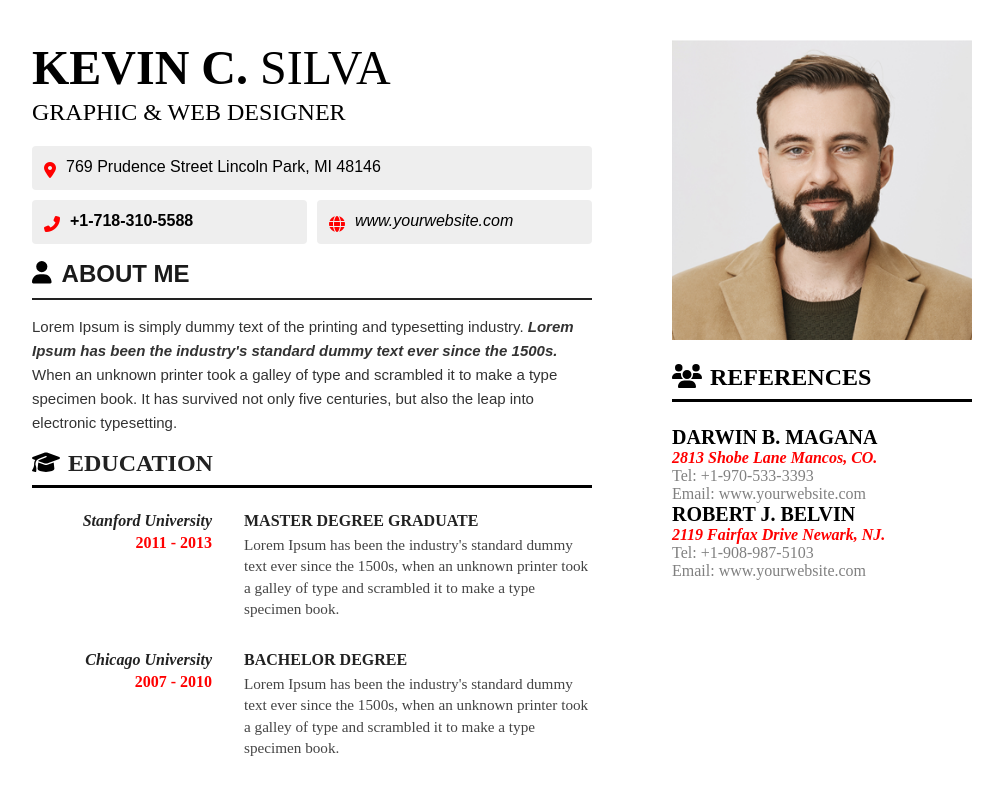
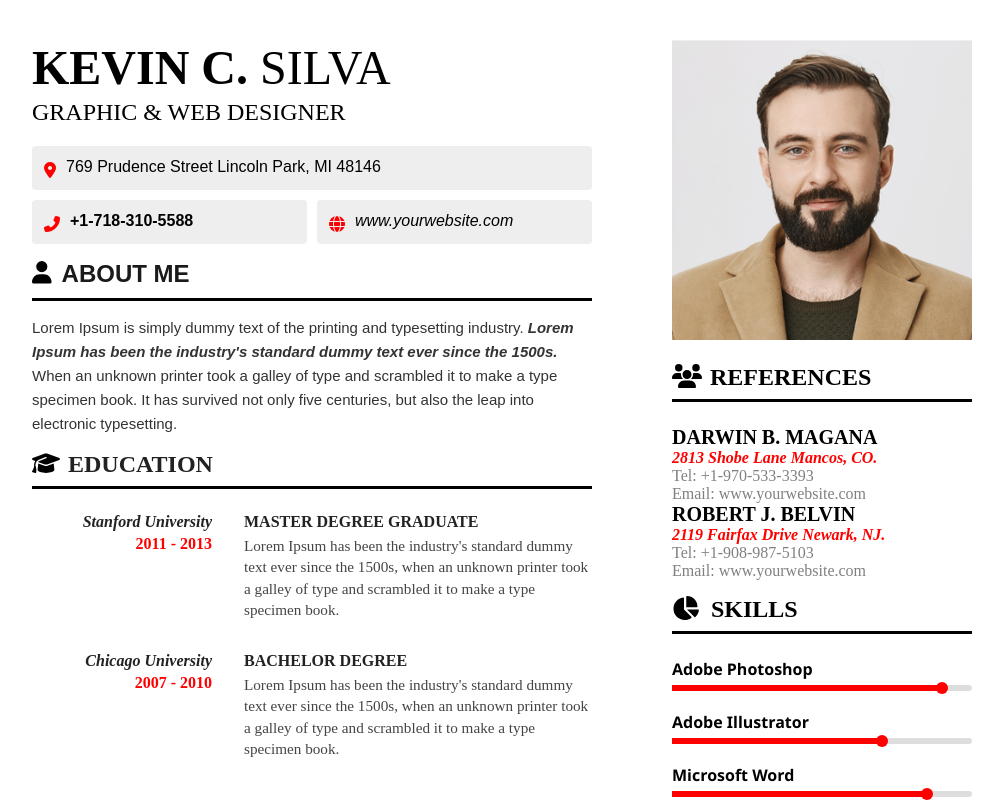
Before and after one commit to IceStorman/WebPart2, an Angular app: page / in a window 1280 px wide. Shown: the top 802 px of the page, without its empty margins (136-1139 px from the left). Built offline with nearby package versions, Linux system fonts and the light colour scheme.

Commit message:
Added skills component

```diff
--- a/src/app/components/about-me-component/about-me-component.scss
+++ b/src/app/components/about-me-component/about-me-component.scss
@@ -26,7 +26,7 @@
   hr {
     margin: 10px 0 15px;
     border: none;
-    border-top: 2px solid #222;
+    border-top: 3px solid black;
   }
 
   p {
--- a/src/app/components/base_component/cv-component.component.html
+++ b/src/app/components/base_component/cv-component.component.html
@@ -9,5 +9,6 @@
   <div class="right-content">
     <img src="assets/images/cv-photo.png" alt="candidate-photo" width="300" height="300"/>
     <references-component></references-component>
+    <skills-component></skills-component>
   </div>
 </div>
--- a/src/app/components/base_component/cv-component.component.ts
+++ b/src/app/components/base_component/cv-component.component.ts
@@ -5,6 +5,7 @@ import {EducationComponent} from '../education-component/education-component';
 import {JobExperienceComponent} from '../job-experience-component/job-experience-component';
 import {NgOptimizedImage} from '@angular/common';
 import {ReferencesComponentComponent} from '../references-component/references-component';
+import {SkillsComponent} from '../skills-component/skills-component';
 
 @Component({
   selector: 'cv-component',
@@ -15,7 +16,8 @@ import {ReferencesComponentComponent} from '../references-component/references-c
     EducationComponent,
     JobExperienceComponent,
     NgOptimizedImage,
-    ReferencesComponentComponent
+    ReferencesComponentComponent,
+    SkillsComponent
   ],
   templateUrl: './cv-component.component.html'
 })
--- /dev/null
+++ b/src/app/components/skills-component/skills-component.html
@@ -0,0 +1,21 @@
+<div class="skills-container">
+  <div class="header">
+    <fa-icon [icon]="faChartPie"></fa-icon>
+    <h2>SKILLS</h2>
+  </div>
+  <hr/>
+
+  <div class="skills">
+    <div class="skill" *ngFor="let skill of skills">
+      <div class="label">
+        {{ skill.name }}
+      </div>
+      <div class="bar">
+        <div class="fill" [style.width.%]="skill.level">
+          <div class="dot"></div>
+        </div>
+        <div class="background"></div>
+      </div>
+    </div>
+  </div>
+</div>
--- /dev/null
+++ b/src/app/components/skills-component/skills-component.scss
@@ -0,0 +1,78 @@
+.skills-container {
+  max-width: 35rem;
+  margin-top: 1rem;
+
+  .header {
+    display: flex;
+    flex-direction: row;
+
+    fa-icon {
+      font-size: 1.5rem;
+    }
+
+    h2 {
+      font-size: 1.5rem;
+      margin-left: 0.75rem;
+      margin-top: 0;
+      margin-bottom: 0;
+    }
+  }
+
+  hr {
+    border: none;
+    border-top: 3px solid black;
+    width: 100%;
+    margin-bottom: 1.5rem;
+  }
+
+  .skills {
+    max-width: 400px;
+    font-family: 'Segoe UI', sans-serif;
+
+    .skill {
+      margin-bottom: 20px;
+
+      .label {
+        font-weight: 600;
+        margin-bottom: 5px;
+        display: flex;
+        align-items: center;
+
+        .bullet {
+          font-size: 8px;
+          margin-right: 10px;
+          color: #c00;
+        }
+      }
+
+      .bar {
+        position: relative;
+        height: 6px;
+        background: #ddd;
+        border-radius: 3px;
+        overflow: visible;
+
+        .fill {
+          background-color: red;
+          height: 100%;
+          position: relative;
+          transition: width 0.3s ease;
+
+          .dot {
+            position: absolute;
+            right: 0;
+            top: 50%;
+            transform: translate(50%, -50%);
+            width: 12px;
+            height: 12px;
+            background-color: red;
+            border-radius: 50%;
+            z-index: 2;
+            box-sizing: border-box;
+            flex-shrink: 0;
+          }
+        }
+      }
+    }
+  }
+}
--- /dev/null
+++ b/src/app/components/skills-component/skills-component.ts
@@ -0,0 +1,27 @@
+import { Component } from "@angular/core";
+import { faChartPie } from "@fortawesome/free-solid-svg-icons";
+import { faCircle } from "@fortawesome/free-solid-svg-icons";
+import { CommonModule } from '@angular/common';
+import { FaIconComponent } from '@fortawesome/angular-fontawesome';
+
+@Component({
+  selector: "skills-component",
+  templateUrl: "./skills-component.html",
+  imports: [
+    CommonModule,
+    FaIconComponent
+  ],
+  styleUrls: ["./skills-component.scss"]
+})
+export class SkillsComponent{
+  faChartPie = faChartPie;
+  faCircle = faCircle;
+
+  skills = [
+    { name: 'Adobe Photoshop', level: 90 },
+    { name: 'Adobe Illustrator', level: 70 },
+    { name: 'Microsoft Word', level: 85 },
+    { name: 'Microsoft Powerpoint', level: 75 },
+    { name: 'HTML-S/CSS-3', level: 80 }
+  ];
+}
```
